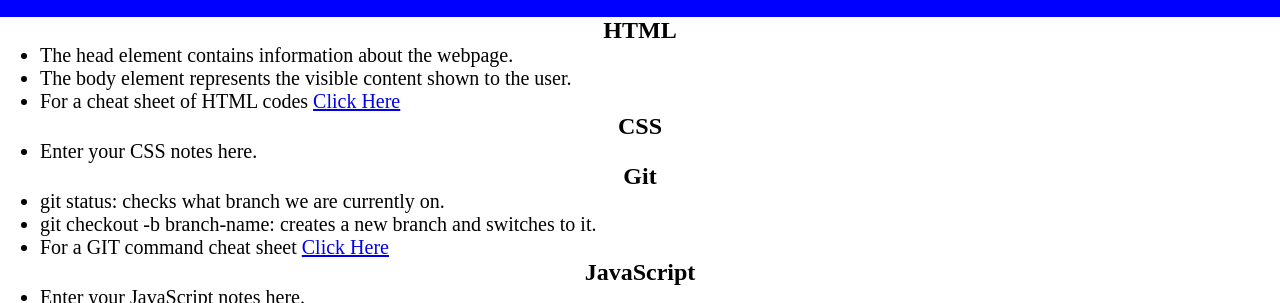
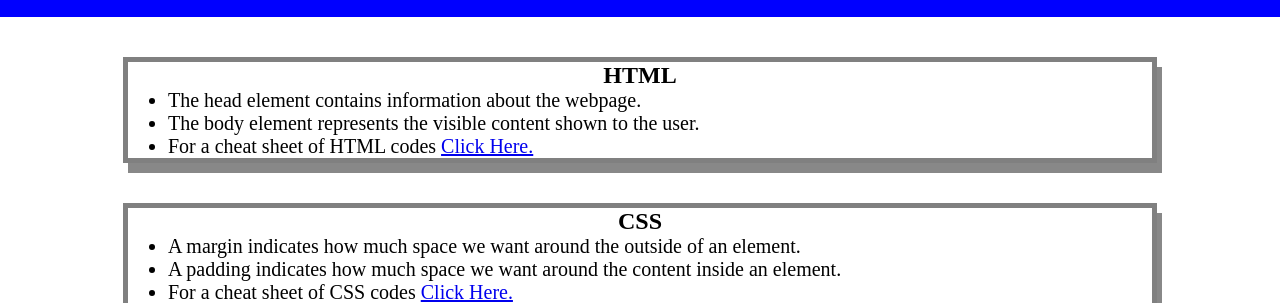
Before and after one commit to jjray84/prework-study-guide, a plain HTML site: page index.html in a window 1280 px wide. Shown: the part 103-406 px from the top of the page. Drawn offline with Linux system fonts and the light colour scheme.

Commit message:
Added HTML to CSS section and Box elements to CSS

```diff
--- a/assets/style.css
+++ b/assets/style.css
@@ -28,3 +28,9 @@ p {
     text-align: center;
     font-size: 30px;
 }
+.card{
+    width: 80%;
+    margin: 40px auto;
+    border: 5px solid gray;
+    box-shadow: 5px 10px #888888;
+}
--- a/index.html
+++ b/index.html
@@ -19,7 +19,7 @@
         <ul>
           <li>The head element contains information about the webpage.</li>
           <li>The body element represents the visible content shown to the user.</li>
-          <li>For a cheat sheet of HTML codes <a href="https://web.stanford.edu/group/csp/cs21/htmlcheatsheet.pdf">Click Here</a></li>
+          <li>For a cheat sheet of HTML codes <a href="https://web.stanford.edu/group/csp/cs21/htmlcheatsheet.pdf">Click Here.</a></li>
         </ul>
 
       </section>
@@ -28,7 +28,9 @@
         <h2>CSS</h2>
 
         <ul>
-          <li>Enter your CSS notes here.</li>
+          <li>A margin indicates how much space we want around the outside of an element.</li>
+          <li>A padding indicates how much space we want around the content inside an element.</li>
+          <li>For a cheat sheet of CSS codes <a href="https://web.stanford.edu/group/csp/cs21/csscheatsheet.pdf">Click Here.</a></li>
         </ul>
 
       </section>
@@ -39,7 +41,7 @@
         <ul>
           <li>git status: checks what branch we are currently on.</li>
           <li>git checkout -b branch-name: creates a new branch and switches to it.</li>
-          <li>For a GIT command cheat sheet <a href="https://education.github.com/git-cheat-sheet-education.pdf">Click Here</a></li>
+          <li>For a GIT command cheat sheet <a href="https://education.github.com/git-cheat-sheet-education.pdf">Click Here.</a></li>
         </ul>
 
       </section>
```
